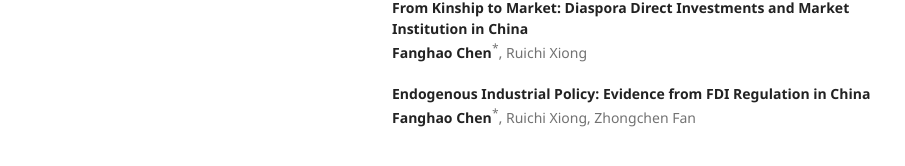
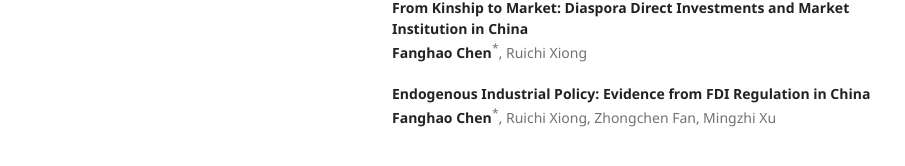
Before and after one commit to FanghaoChen/homepage, a Jekyll site: the page built from research.md, in a window 1280 px wide and 900 px high, scrolled down 689 px. Shown: the part 702-868 px from the top of the window, without its empty margins (178-1083 px from the left). Built offline with Jekyll 4.4.1, drawn with Linux system fonts in a browser that asks for light colours; part of the change alters nothing that is shown.

Commit message:
Update research.md

```diff
--- a/research.md
+++ b/research.md
@@ -17,13 +17,13 @@ This paper studies the importance of international lineage network in facilitati
 叶菁菁，吴燕，**陈方豪**<sup>*</sup>，王宇晴 <br/>
 **《管理世界》** , 2017, 12, 20-32
 
-**禀赋结构一致的技术调整: 技术可转换性、人力资本与结构转型** [[Paper](./assets/techchange_paper.pdf)] <br/>
+**禀赋结构一致的技术调整: 技术可转换性、人力资本与结构转型** [[Paper](./assets/techchange_draft_220427.pdf)] <br/>
 **陈方豪**<sup>*</sup>，樊仲琛 <br/>
 **Accepted by 《经济学(季刊)》**
 
 ## Working Papers:
 
-**突破城市发展的边界: 撤县设区与城市内部协同发展** [[Paper](./assets/annex_paper.pdf)] <br/>
+**突破城市发展的边界: 撤县设区与城市内部协同发展** [[Paper](./assets/annex_draft_220427.pdf)] <br/>
 **陈方豪**<sup>*</sup>，叶菁菁 <br/>
 **Revise & Resubmit at 《经济学(季刊)》**
 
@@ -48,4 +48,4 @@ Loren Brandt, Gilles Duranton, **Fanghao Chen**<sup>*</sup>
 **Fanghao Chen**<sup>*</sup>, Ruichi Xiong
 
 **Endogenous Industrial Policy: Evidence from FDI Regulation in China** <br/>
-**Fanghao Chen**<sup>*</sup>, Ruichi Xiong, Zhongchen Fan
+**Fanghao Chen**<sup>*</sup>, Ruichi Xiong, Zhongchen Fan, Mingzhi Xu
```
